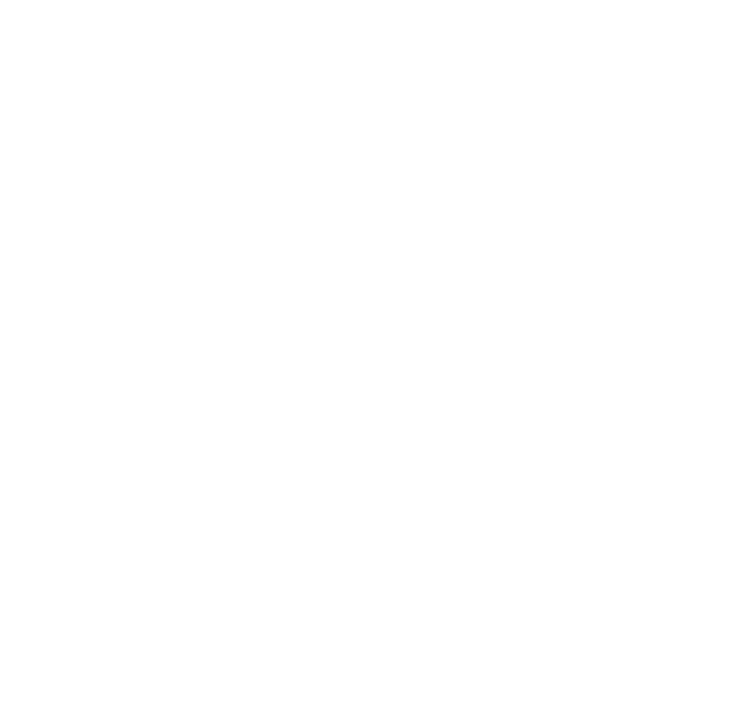
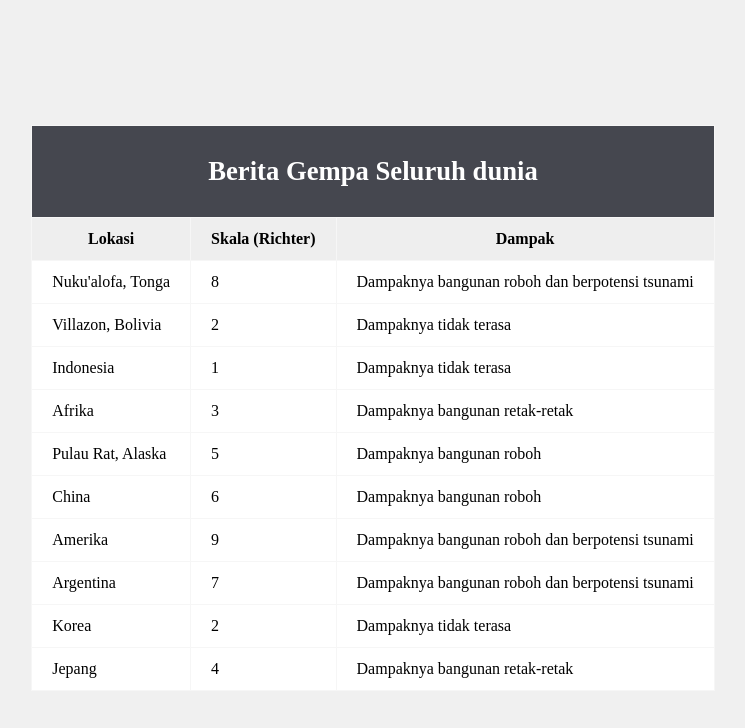
Before and after one commit to ilhamdwikiarifani/kampus_merdeka, a plain HTML site: page index.html in a window 1280 px wide. Shown: the whole page, without its empty margins (275-1020 px from the left). Drawn offline with Linux system fonts and the light colour scheme.

Commit message:
js_tugas7

```diff
--- a/index.html
+++ b/index.html
@@ -4,7 +4,24 @@
     <meta charset="UTF-8" />
     <meta http-equiv="X-UA-Compatible" content="IE=edge" />
     <meta name="viewport" content="width=device-width, initial-scale=1.0" />
-    <title>Document</title>
+    <title>Data Gempa</title>
+    <link rel="stylesheet" href="src/style.css" />
+    <style></style>
   </head>
-  <body></body>
+  <body>
+    <table>
+      <thead>
+        <tr>
+          <th colspan="3" class="top">Berita Gempa Seluruh dunia</th>
+        </tr>
+        <tr class="head">
+          <th>Lokasi</th>
+          <th>Skala (Richter)</th>
+          <th>Dampak</th>
+        </tr>
+      </thead>
+      <tbody id="data"></tbody>
+    </table>
+    <script src="src/main.js"></script>
+  </body>
 </html>
--- /dev/null
+++ b/src/main.js
@@ -0,0 +1,47 @@
+class Gempa {
+  constructor(lokasi, skala) {
+    this.lokasi = lokasi;
+    this.skala = skala;
+  }
+
+  dampak() {
+    if (this.skala >= 0 && this.skala <= 2)
+      this.dampak = "Dampaknya tidak terasa";
+    else if (this.skala > 2 && this.skala <= 4)
+      this.dampak = "Dampaknya bangunan retak-retak";
+    else if (this.skala > 4 && this.skala <= 6)
+      this.dampak = "Dampaknya bangunan roboh";
+    else if (this.skala > 6)
+      this.dampak = "Dampaknya bangunan roboh dan berpotensi tsunami";
+    else this.dampak = " Tidak terjadi apa - apa";
+
+    document.getElementById("data").innerHTML += `
+      <tr>
+      <td>${this.lokasi}</td>
+      <td>${this.skala}</td>
+      <td>${this.dampak}</td>
+    </tr>`;
+  }
+}
+
+let m1 = new Gempa("Nuku'alofa, Tonga", 8);
+let m2 = new Gempa("Villazon, Bolivia", 2);
+let m3 = new Gempa("Indonesia", 1);
+let m4 = new Gempa("Afrika", 3);
+let m5 = new Gempa("Pulau Rat, Alaska", 5);
+let m6 = new Gempa("China", 6);
+let m7 = new Gempa("Amerika", 9);
+let m8 = new Gempa("Argentina", 7);
+let m9 = new Gempa("Korea", 2);
+let m10 = new Gempa("Jepang", 4);
+
+m1.dampak();
+m2.dampak();
+m3.dampak();
+m4.dampak();
+m5.dampak();
+m6.dampak();
+m7.dampak();
+m8.dampak();
+m9.dampak();
+m10.dampak();
--- /dev/null
+++ b/src/style.css
@@ -0,0 +1,37 @@
+body {
+  display: flex;
+  justify-content: center;
+  align-items: center;
+  height: 100vh;
+  width: 100%;
+  overflow: hidden;
+  background: #f0f0f0;
+}
+
+th,
+td {
+  text-align: left;
+  padding: 12px 20px;
+  border: 1px solid #f6f6f6;
+  text-align: center;
+  background: white;
+}
+
+td {
+  text-align: left;
+}
+
+th {
+  background: #eeeeee;
+}
+
+table {
+  border-collapse: collapse;
+}
+
+.top {
+  padding: 30px;
+  background: #45474f;
+  font-size: 20pt;
+  color: white;
+}
```
